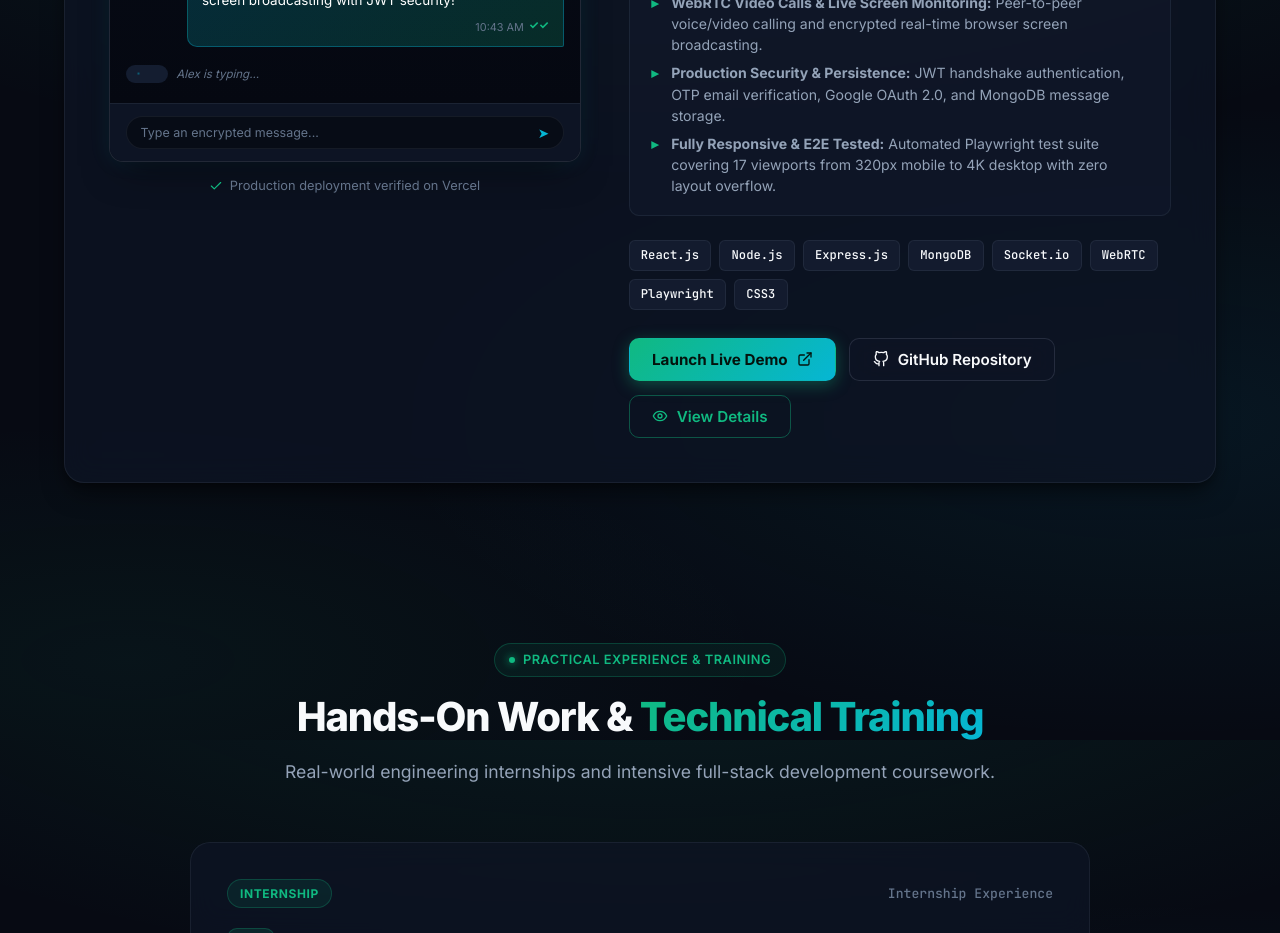
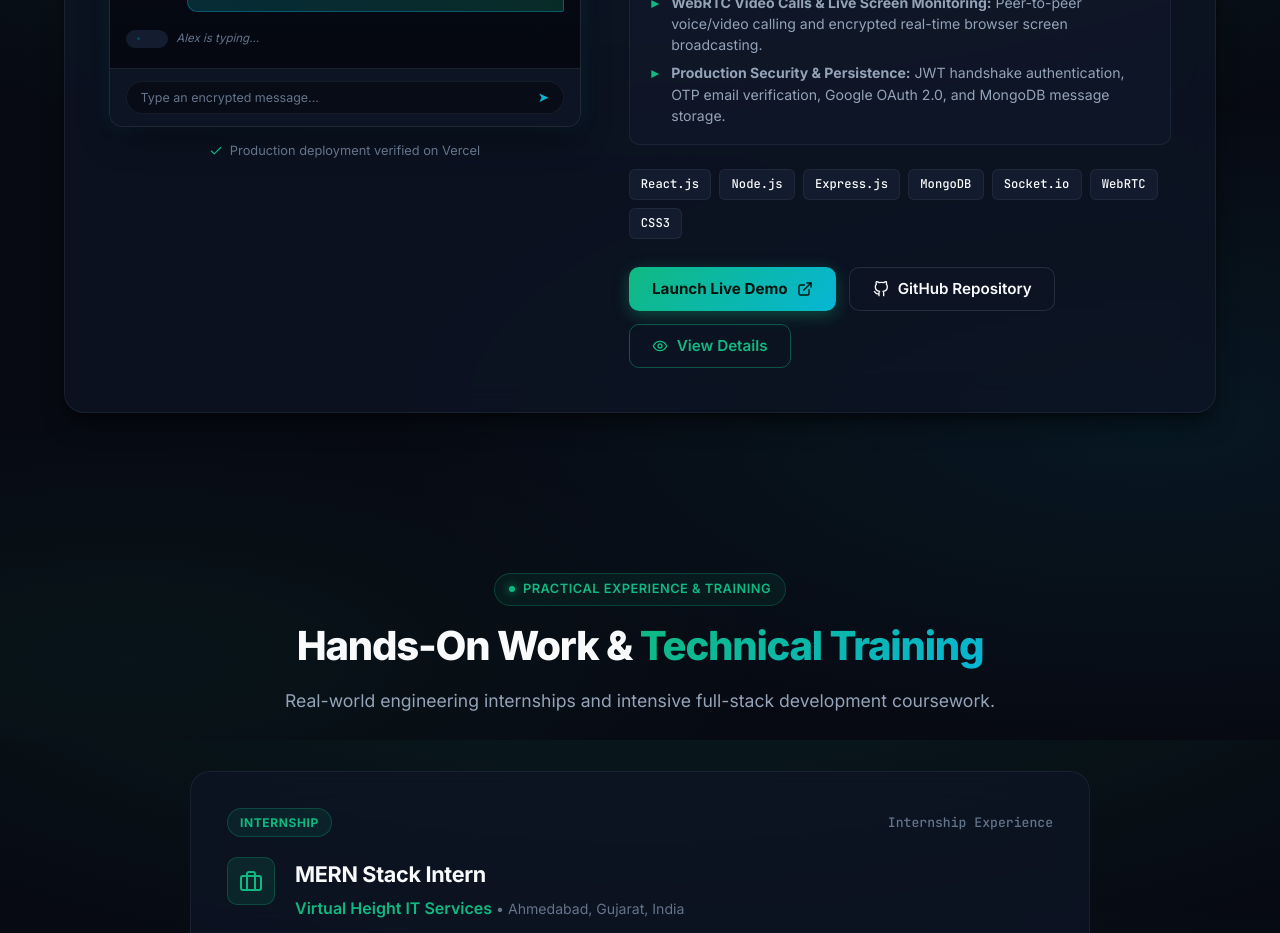
Before and after one commit to Devang456/devang-portfolio, a React (Vite) app: page / in a window 1280 px wide. Shown: the part 5660-6593 px from the top of the page. Built offline with nearby package versions, Linux system fonts and the light colour scheme.

Commit message:
fix(projects): remove Playwright testing bullet and tag from InstantTalk

```diff
--- a/src/data/projects.js
+++ b/src/data/projects.js
@@ -27,20 +27,19 @@ export const projects = [
     subtitle: "Real-Time Messaging, WebRTC Video Calling & Live Screen Monitoring Suite",
     tagline: "Instant real-time messaging, WebRTC P2P video calling, live screen broadcasting, and presence tracking.",
     description: "A full-stack real-time communication suite built with the MERN stack, Socket.io, and WebRTC for low-latency messaging, peer-to-peer audio/video calling, and live screen monitoring.",
-    longDescription: "InstantTalk is an enterprise-grade real-time communication suite built using the MERN stack. It leverages Socket.io for low-latency bidirectional messaging and presence tracking, alongside WebRTC mesh architecture for encrypted peer-to-peer voice/video calls and live screen broadcasting. Complete with JWT authentication, OTP verification, and automated Playwright E2E testing.",
-    tags: ["React.js", "Node.js", "Express.js", "MongoDB", "Socket.io", "WebRTC", "Playwright", "CSS3"],
+    longDescription: "InstantTalk is an enterprise-grade real-time communication suite built using the MERN stack. It leverages Socket.io for low-latency bidirectional messaging and presence tracking, alongside WebRTC mesh architecture for encrypted peer-to-peer voice/video calls and live screen broadcasting. Complete with JWT authentication, OTP verification, and persistent MongoDB storage.",
+    tags: ["React.js", "Node.js", "Express.js", "MongoDB", "Socket.io", "WebRTC", "CSS3"],
     featured: false,
     liveUrl: "https://instant-talk-six.vercel.app",
     githubUrl: "https://github.com/Devang456/InstantTalk",
     statusBadge: "Live Production Project",
     deploymentNotice: null,
     overview: "A modern, high-performance communication platform engineered for real-time messaging, WebRTC audio/video meetings, and encrypted screen broadcasting.",
-    problemSolved: "Replaces fragmented communication tools with an integrated MERN + WebRTC suite featuring instant event emission, real-time presence indicators, encrypted media streams, and verified multi-device responsiveness.",
+    problemSolved: "Replaces fragmented communication tools with an integrated MERN + WebRTC suite featuring instant event emission, real-time presence indicators, encrypted media streams, and production-grade security.",
     features: [
       "Low-Latency Messaging & Presence: Instant bidirectional messaging powered by Socket.io with typing indicators, online/offline presence, and read receipts.",
       "WebRTC Video Calls & Live Screen Monitoring: Peer-to-peer voice/video calling and encrypted real-time browser screen broadcasting.",
-      "Production Security & Persistence: JWT handshake authentication, OTP email verification, Google OAuth 2.0, and MongoDB message storage.",
-      "Fully Responsive & E2E Tested: Automated Playwright test suite covering 17 viewports from 320px mobile to 4K desktop with zero layout overflow."
+      "Production Security & Persistence: JWT handshake authentication, OTP email verification, Google OAuth 2.0, and MongoDB message storage."
     ]
   }
 ];
--- a/src/sections/Projects.jsx
+++ b/src/sections/Projects.jsx
@@ -157,9 +157,6 @@ export default function Projects() {
                     <li>
                       <strong>Production Security & Persistence:</strong> JWT handshake authentication, OTP email verification, Google OAuth 2.0, and MongoDB message storage.
                     </li>
-                    <li>
-                      <strong>Fully Responsive & E2E Tested:</strong> Automated Playwright test suite covering 17 viewports from 320px mobile to 4K desktop with zero layout overflow.
-                    </li>
                   </ul>
                 </div>
 
```
